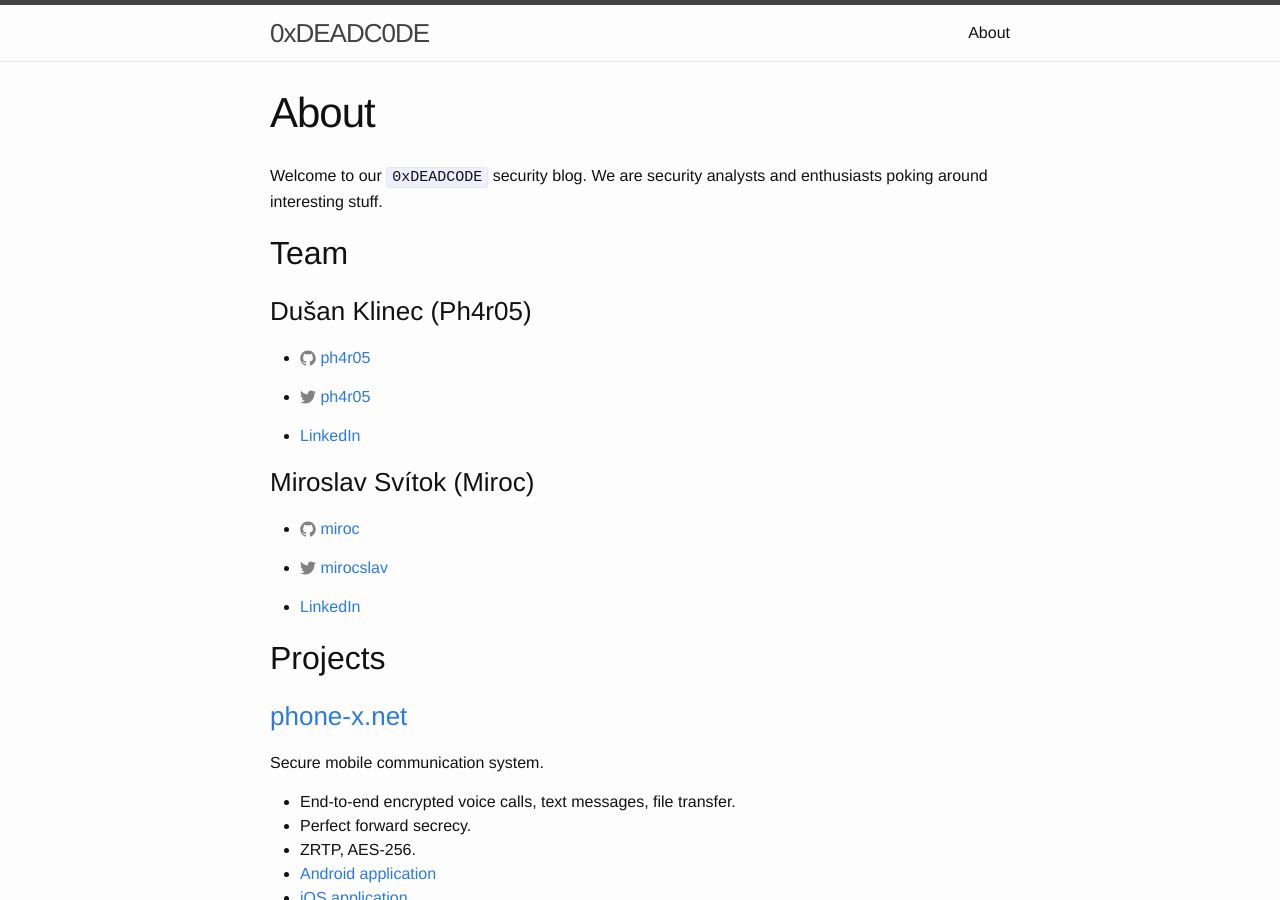
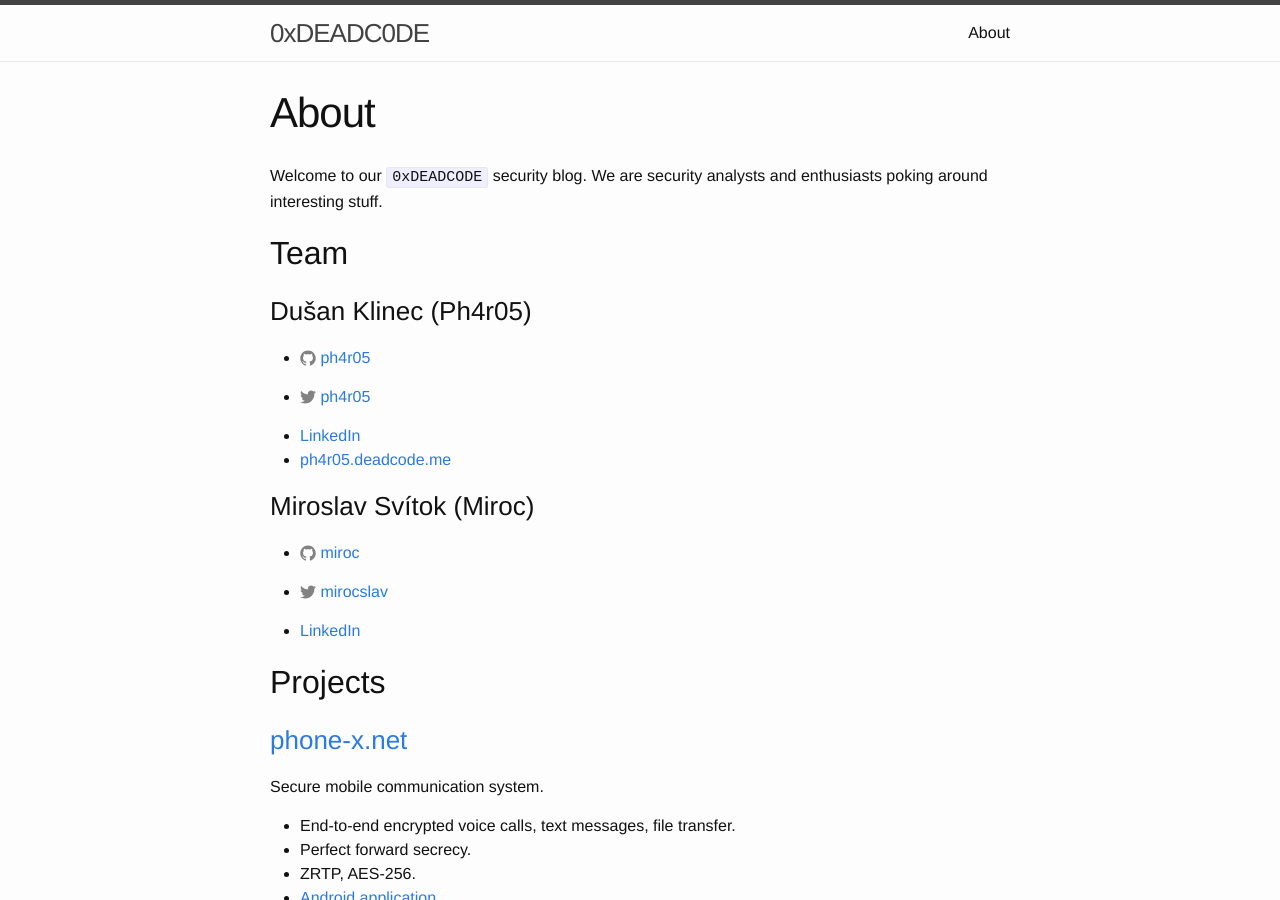
Before and after one commit to yolosec/deadcodeBlog, a Jekyll site: the page built from about.md, in a window 1280 px wide and 900 px high. Built offline with Jekyll 4.4.1, drawn with Linux system fonts in a browser that asks for light colours.

Commit message:
deadcode about update

```diff
--- a/about.md
+++ b/about.md
@@ -13,6 +13,7 @@ We are security analysts and enthusiasts poking around interesting stuff.
 - {% include icon-github.html username="ph4r05" %}
 - {% include icon-twitter.html username="ph4r05" %}
 - [LinkedIn](https://www.linkedin.com/in/dklinec)
+- [ph4r05.deadcode.me](https://ph4r05.deadcode.me)
 
 ### Miroslav Svítok (Miroc)
 - {% include icon-github.html username="miroc" %}
```
